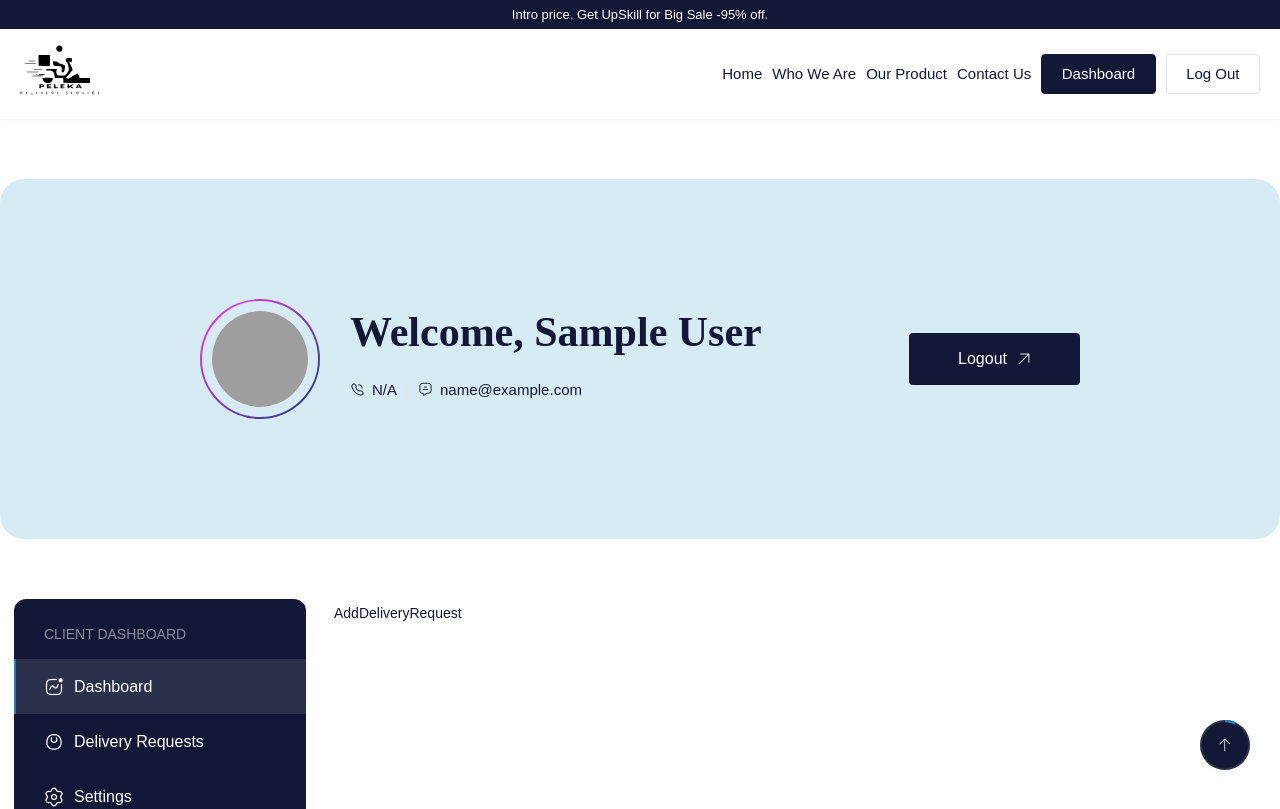
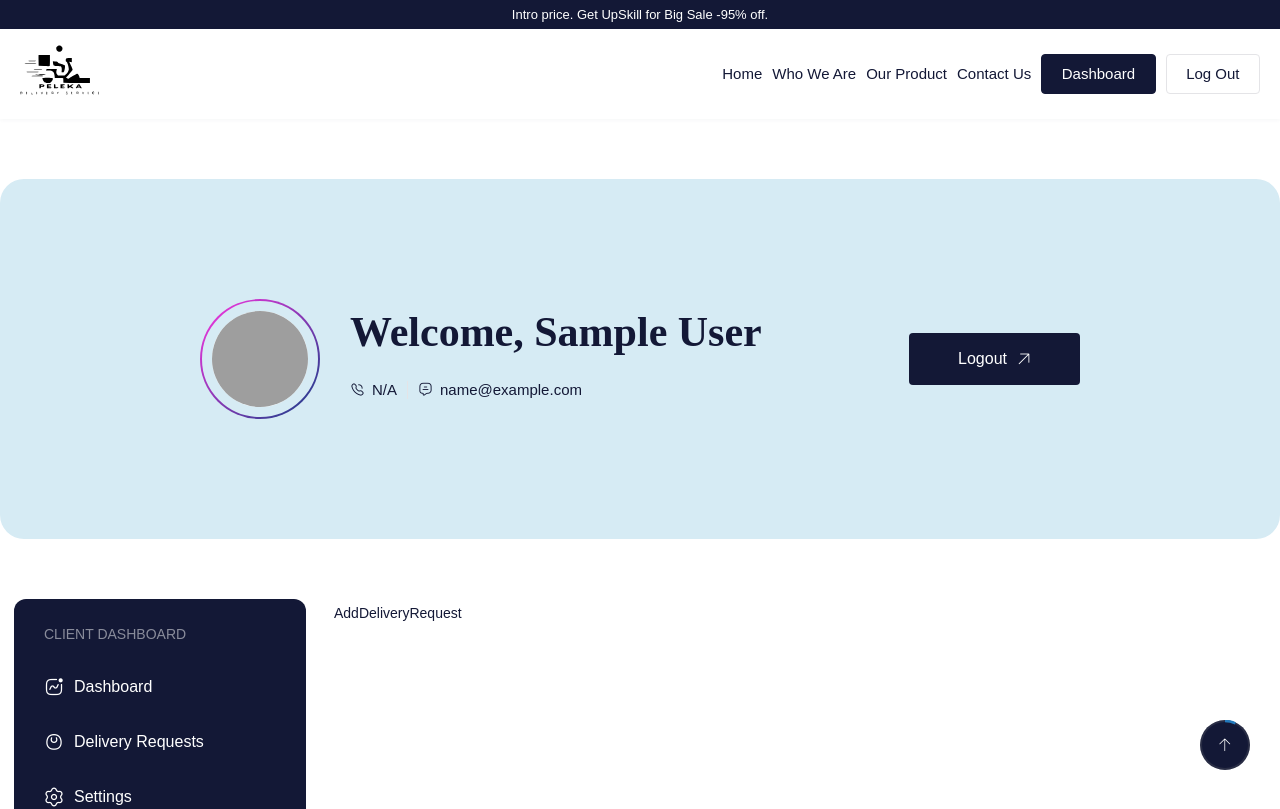
Before and after one commit to kajugadaniels/peleka-web-v2, a React (Vite) app: page /delivery-request/add in a window 1280 px wide. Shown: the top 809 px of the page. Built offline with nearby package versions, Linux system fonts and the light colour scheme; sample sign-in values are in the browser's storage; grey boxes are pictures that could not be loaded; a web font is replaced by a local one.

Commit message:
Integrated  to identify the current route.

```diff
--- a/src/components/Sidebar.jsx
+++ b/src/components/Sidebar.jsx
@@ -1,10 +1,11 @@
 import React, { useEffect, useState } from 'react';
-import { useNavigate } from 'react-router-dom';
+import { useNavigate, useLocation } from 'react-router-dom';
 import { toast } from 'react-toastify';
 import { logout } from '../api';
 
 const Sidebar = () => {
     const navigate = useNavigate();
+    const location = useLocation(); // Hook to get current location
     const [isLoggedIn, setIsLoggedIn] = useState(false);
     const [isDropdownVisible, setIsDropdownVisible] = useState(false);
 
@@ -44,6 +45,10 @@ const Sidebar = () => {
         setIsDropdownVisible((prev) => !prev);
     };
 
+    const isActive = (path) => {
+        return location.pathname === path ? 'active' : '';
+    };
+
     return (
         <div className="dashboard_navigationbar">
             <div
@@ -57,15 +62,15 @@ const Sidebar = () => {
                 className={`instructors-dashboard ${isDropdownVisible ? 'show' : ''}`}
             >
                 <div className="dashboard-title">CLIENT DASHBOARD</div>
-                <a className="dashboard-item active" href="/dashboard">
+                <a className={`dashboard-item ${isActive('/dashboard')}`} href="/dashboard">
                     <i className="flaticon-activity"></i>
                     Dashboard
                 </a>
-                <a className="dashboard-item" href="/delivery-requests">
+                <a className={`dashboard-item ${isActive('/delivery-requests')}`} href="/delivery-requests">
                     <i className="flaticon-bag"></i>
                     Delivery Requests
                 </a>
-                <a className="dashboard-item" href="#">
+                <a className={`dashboard-item ${isActive('/settings')}`} href="/settings">
                     <i className="flaticon-setting-1"></i>
                     Settings
                 </a>
```
